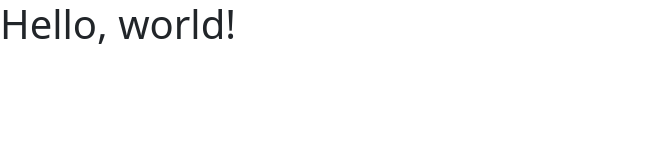
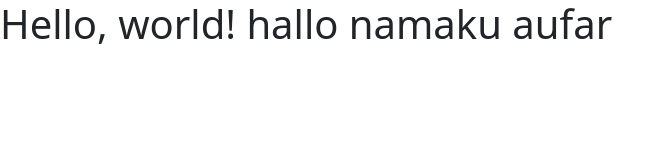
Before and after one commit to aufarabul/latihan-git-binar, a plain HTML site: page index.html in a window 1280 px wide. Shown: the whole page, without its empty margins (0-672 px from the left). Drawn offline with nearby package versions, Linux system fonts and the light colour scheme.

Commit message:
second commit

```diff
--- a/index.html
+++ b/index.html
@@ -12,7 +12,7 @@
     />
   </head>
   <body>
-    <h1>Hello, world!</h1>
+    <h1>Hello, world! hallo namaku aufar</h1>
     <script
       src="https://cdn.jsdelivr.net/npm/bootstrap@5.3.3/dist/js/bootstrap.bundle.min.js"
       integrity="sha384-YvpcrYf0tY3lHB60NNkmXc5s9fDVZLESaAA55NDzOxhy9GkcIdslK1eN7N6jIeHz"
```
